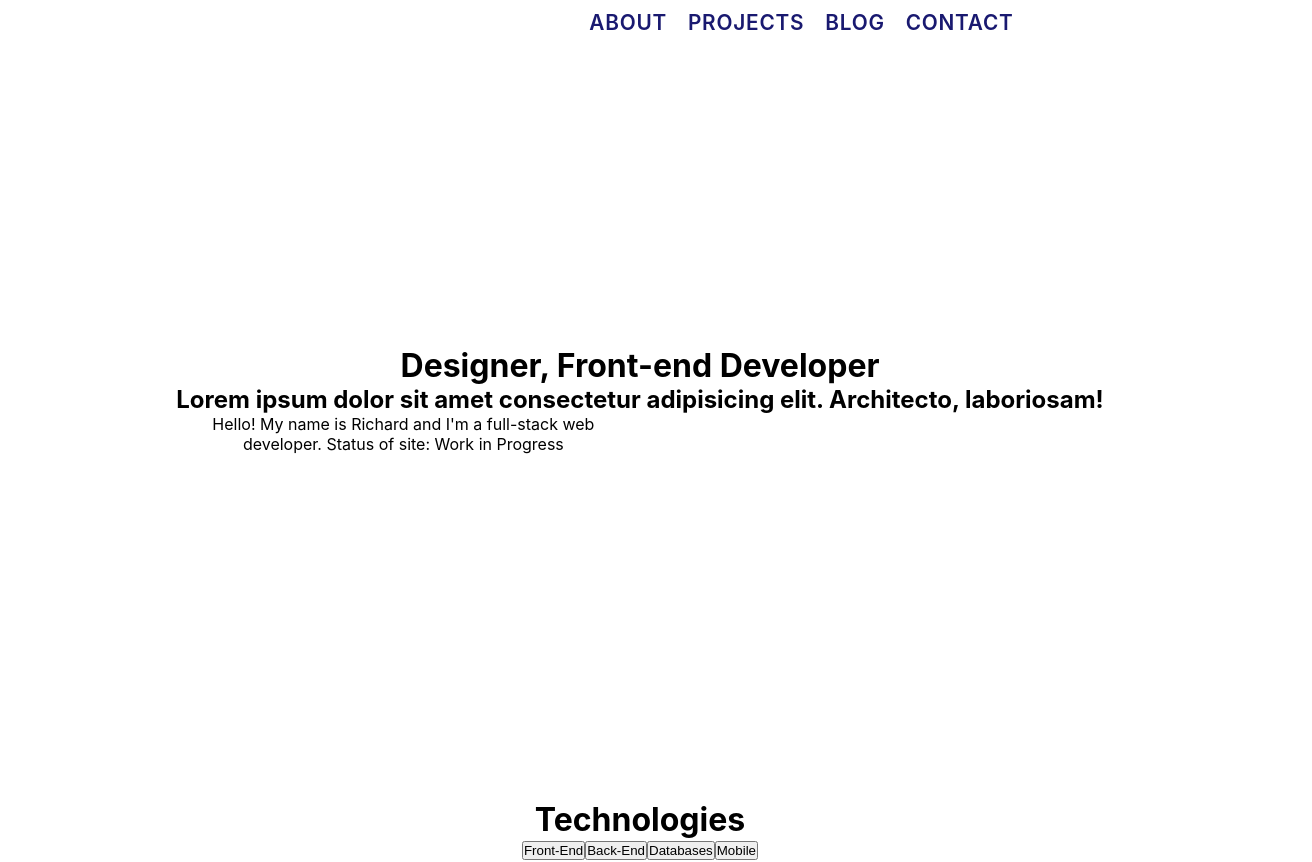
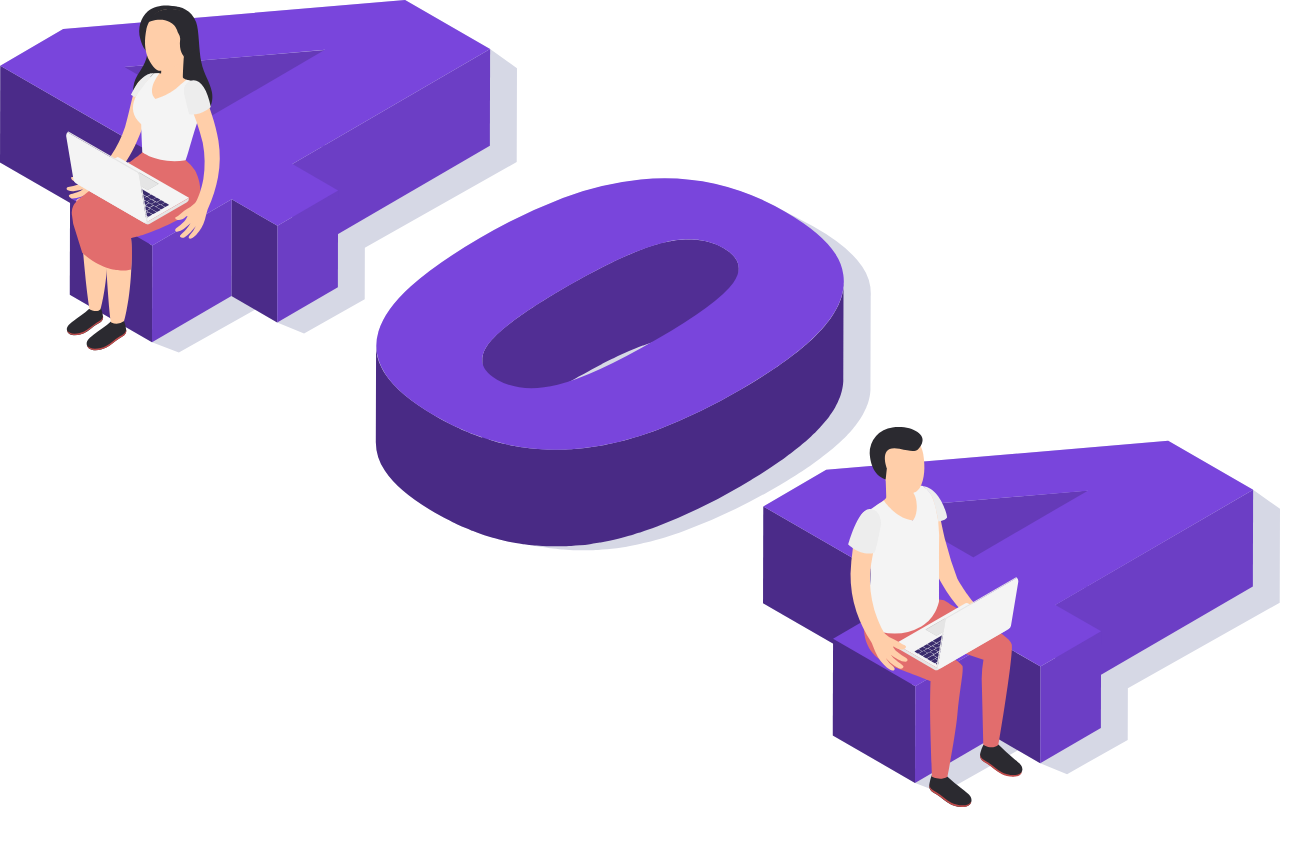
Before and after one commit to Richardzleung/resume, a React (Create React App) app: page /404 in a window 1280 px wide. Shown: the top 862 px of the page, 1312 px wide, since content can reach past the window. After the commit the page ends 811 px from the top, so only its background shows below. Built offline with nearby package versions, Linux system fonts and the light colour scheme.

Commit message:
added 404 page

```diff
--- a/src/App.js
+++ b/src/App.js
@@ -1,12 +1,12 @@
 import React, { useRef } from 'react';
-import { BrowserRouter as Router, Route, Switch } from "react-router-dom";
-import { CSSTransition } from 'react-transition-group';
+import { BrowserRouter as Router, Redirect, Route, Switch } from "react-router-dom";
 import smoothscroll from 'smoothscroll-polyfill';
 
 import Navigation from './components/Navigation'
 import Footer from './components/Footer'
 import ContactForm from './views/ContactForm';
 import ProjectsView from './views/ProjectsView';
+import PageNotFound from 'views/PageNotFound';
 
 import './App.css';
 
@@ -18,17 +18,11 @@ const Home = () => {
   return (
     <div>
       <HomeBase />
-      {/* <CSSTransition
-        in
-        timeout={1000}
-        appear={true}
-        classNames='skills'
-      > */}
-        <Technologies />
-      {/* </CSSTransition> */}
+      <Technologies />
     </div>
   );
 };
+
 
 const App = () => {
   const projectViewRef = useRef();
@@ -43,28 +37,37 @@ const App = () => {
     inline:'start',
     behavior: 'smooth'
   });
+  // eslint-disable-next-line react/prop-types
+  const RouteWithNavBar = ({ children,  ...rest }) => {
+    return (
+      <Route {...rest}>
+        <Navigation
+          scrollToProjectsView={scrollToProjectsView}
+          scrollToAboutView={scrollToAboutView}/>
+        {children}
+      </Route>
+    );
+  };
 
   return (
     <div className="App">
       <Router>
-        <Navigation
-          scrollToProjectsView={scrollToProjectsView}
-          scrollToAboutView={scrollToAboutView}
-        />
         <Switch>
-          <Route path='/contact'>
+          <Route exact path='/404'>
+            <PageNotFound />
+          </Route>
+          <RouteWithNavBar path='/contact'>
             <ContactForm />
-          </Route>
-          <Route path='/'>
+          </RouteWithNavBar>
+          <RouteWithNavBar exact path='/' >
             <Home />
             <AboutView ref={aboutViewRef}/>
             <ProjectsView ref={projectViewRef}/>
-          </Route>
+            <Footer/>
+          </RouteWithNavBar>
+          <Redirect to='/404' />
         </Switch>
       </Router>
-      <div>
-        <Footer/>
-      </div>
     </div>
   )
 };
--- a/src/components/Navigation/NavBarElements.styled.jsx
+++ b/src/components/Navigation/NavBarElements.styled.jsx
@@ -74,6 +74,7 @@ const StyledMenu = styled.nav`
     right: 0;
     padding: 0;
     transform: translateX(0);
+    width: 100%;
 
     .logo {
       flex: 1;
--- /dev/null
+++ b/src/views/PageNotFound.jsx
@@ -0,0 +1,10 @@
+import React from 'react'
+import ErrorImage from 'static/images/Error_404_SVG.svg';
+
+const PageNotFound = () => {
+  return (
+    <img src={ErrorImage} alt='page not found!' style={{ zIndex: 1000 }}></img>
+  );
+};
+
+export default PageNotFound;
```
Also changed, not shown: src/static/images/Error_404_SVG.svg (added).
